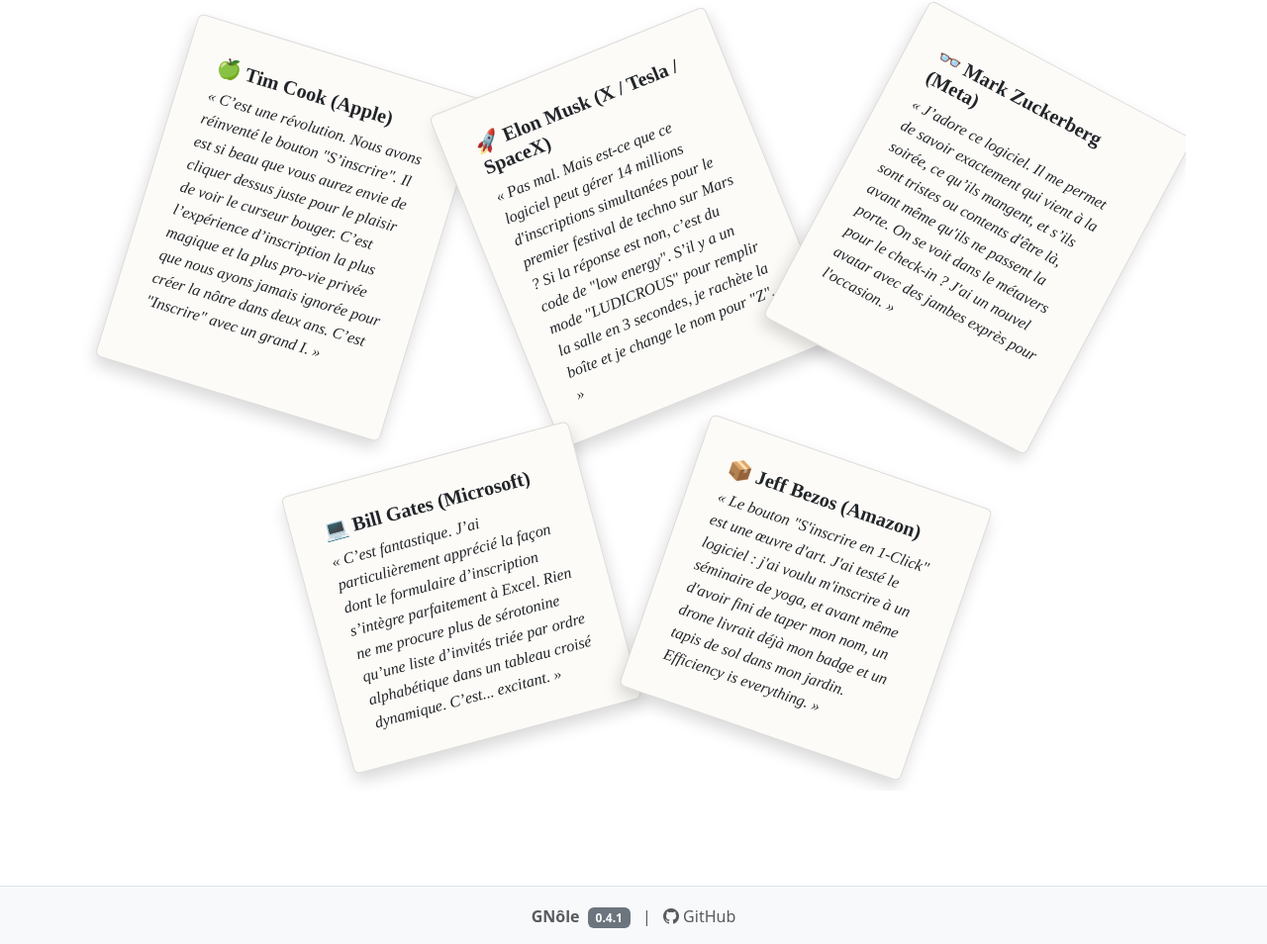
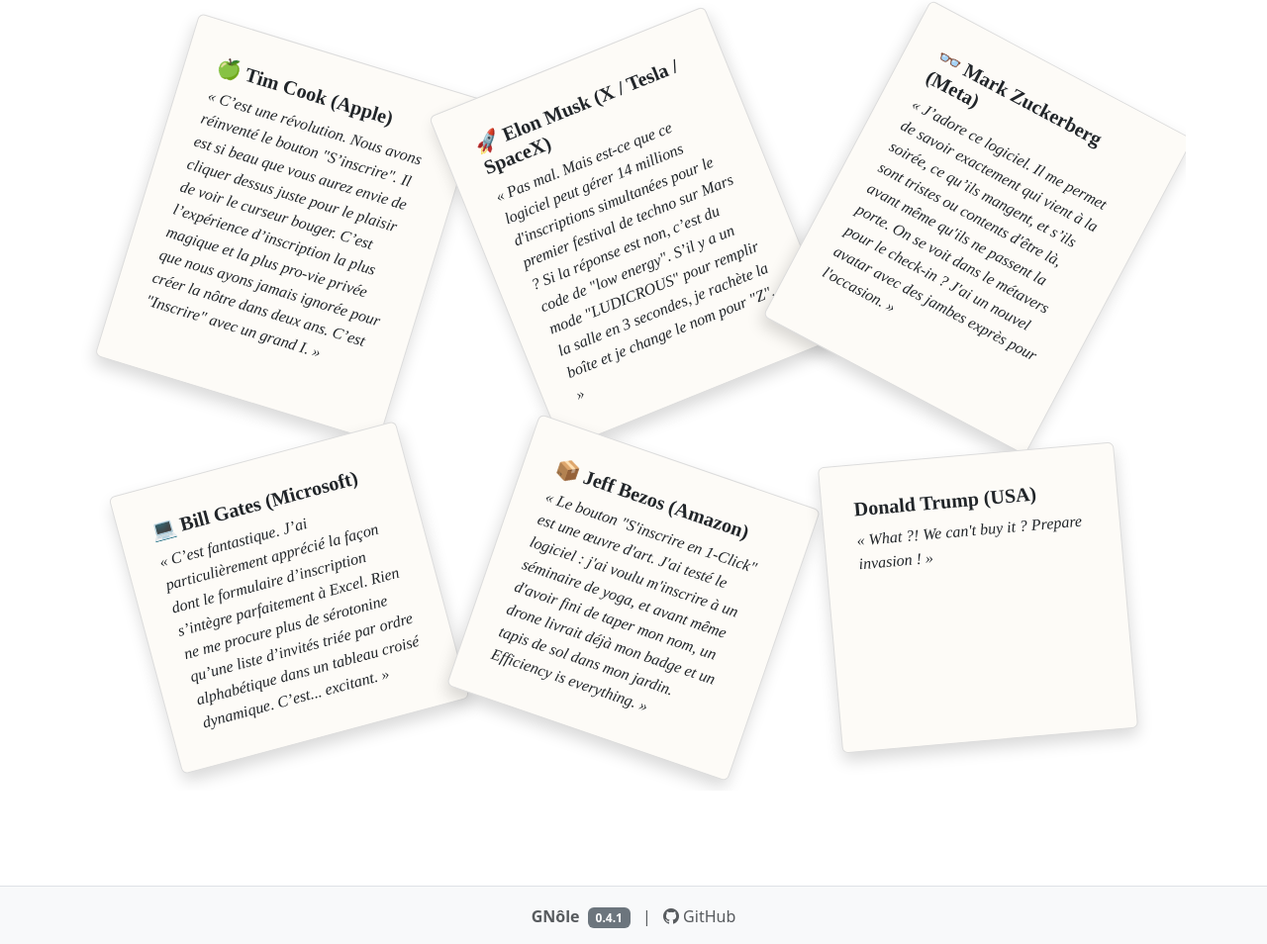
Before and after one commit to Pommovore/gnmanager, a Flask app: page /dashboard in a window 1280 px wide. Shown: the part 322-1276 px from the top of the page at 99% size. Run offline with Flask 3, Linux system fonts and the light colour scheme; the visitor is signed in with stand-in values (Sample User, id 1); data that the repository does not hold is empty; some libraries are stand-ins or nearby versions.

Commit message:
evolutions mineures

```diff
--- a/models.py
+++ b/models.py
@@ -537,7 +537,7 @@ class EventNotification(db.Model):
     is_read = db.Column(db.Boolean, default=False)
 
     # Relations
-    event = db.relationship('Event', backref='notifications')
+    event = db.relationship('Event', backref=db.backref('notifications', cascade='all, delete-orphan'))
     user = db.relationship('User')
 
     def __repr__(self):
--- a/templates/dashboard.html
+++ b/templates/dashboard.html
@@ -167,6 +167,15 @@
             </div>
         </div>
 
+        <!-- Donald Trum -->
+        <div class="card p-3 shadow text-dark"
+            style="max-width: 300px; transform: rotate(-5deg); background-color: #fdfbf7; border: 1px solid #ddd; font-family: 'Times New Roman', serif;">
+            <div class="card-body">
+                <h5 class="card-title fw-bold">Donald Trump (USA)</h5>
+                <p class="card-text fst-italic">« What ?! We can't buy it ? Prepare invasion ! »
+                </p>
+            </div>
+        </div>
     </div>
     </div>
     {% endif %}
--- a/update_deploy.py
+++ b/update_deploy.py
@@ -262,7 +262,9 @@ def main():
         check_cmd = f"test -f {os.path.join(app_dir, migration_script)}"
         if run_remote(ssh, check_cmd, sudo=True, password=password):
              # On le lance avec uv run
-             migrate_cmd = f"cd {app_dir} && export PATH=$PATH:$HOME/.local/bin:$HOME/.cargo/bin && uv run python {migration_script}"
+             # IMPORTANT: avec sudo, $HOME devient /root, donc on force le path de l'utilisateur
+             user_home = f"/home/{user}"
+             migrate_cmd = f"bash -c 'cd {app_dir} && export PATH=$PATH:{user_home}/.local/bin:{user_home}/.cargo/bin && uv run python {migration_script}'"
              if run_remote(ssh, migrate_cmd, sudo=True, password=password):
                  print("✅ Migration terminée avec succès.")
              else:
```
